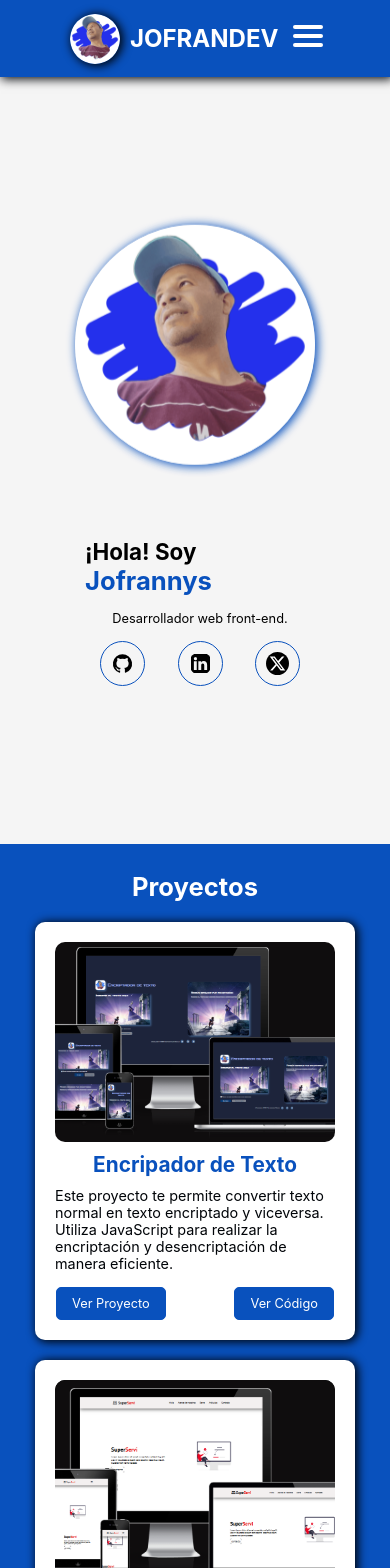
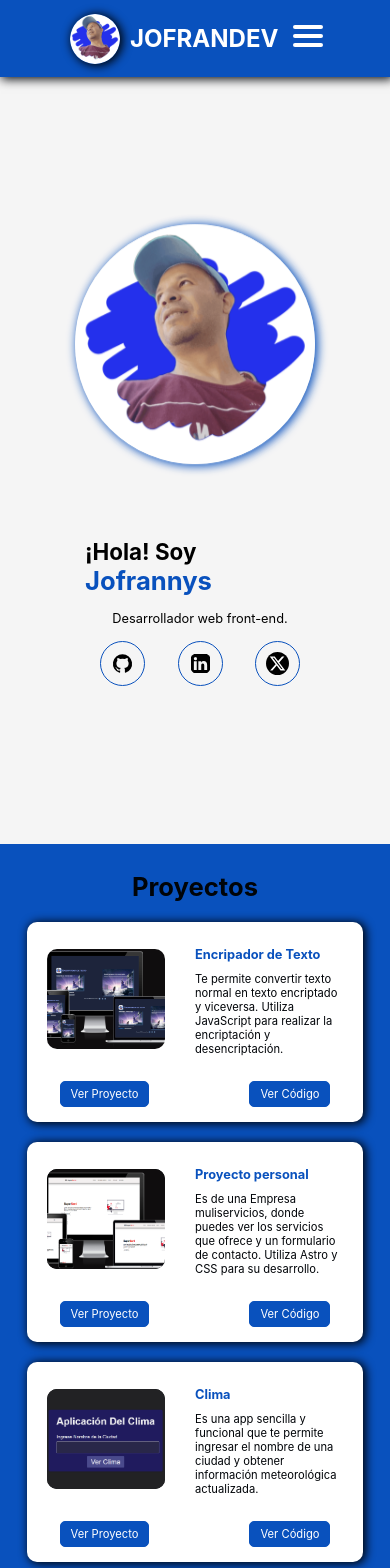
Before and after one commit to JofrarcDev/Portafolio, a React (Create React App) app: page / in a window 390 px wide. Shown: the top 1568 px of the page. Built offline with nearby package versions, Linux system fonts and the light colour scheme.

Commit message:
arreglado version resposive de las cards proyectos

```diff
--- a/src/componentes/proyectos/proyecto.jsx
+++ b/src/componentes/proyectos/proyecto.jsx
@@ -5,9 +5,17 @@ import './proyectos.css';
 const Proyecto = (props) => {
     return (
         <div className="proyecto__caja">
-            <img className="proyecto__img" src={require(`../../../public/imagenes/proyecto-${props.imagen}.png`)} alt={`${props.nombre}`} />
-            <h3 className="proyecto__titulo">{props.nombre}</h3>
-            <p className="proyecto__descripcion">{props.descripcion}</p>
+                <div className="contenedor__detalles">
+                    <figure className="proyecto__figura">
+                        <img className="proyecto__img" src={require(`../../../public/imagenes/proyecto-${props.imagen}.png`)} alt={`${props.nombre}`} />
+                    </figure>
+                    <div className='contenedor__texto'>
+                        <h3 className="proyecto__titulo">{props.nombre}</h3>
+                        <p className="proyecto__descripcion">{props.descripcion}</p>
+                    </div>
+
+                </div>
+
             <div className="proyecto__caja-botones">
                 <a href={`${props.link}`} className="proyecto__boton">Ver Proyecto</a>
                 <a href={`${props.codigo}`} className="proyecto__boton">Ver Código</a>
--- a/src/componentes/proyectos/proyectos.css
+++ b/src/componentes/proyectos/proyectos.css
@@ -19,7 +19,7 @@
     font-size: 2rem;
     font-weight: bold;
     margin-bottom: 20px;
-    color: #fff;
+    color: #000408;
 }
 .contenedor__proyectos .contenedor__proyectos-seccion .contenedor__proyectos-cajas{
     display: flex;
@@ -41,10 +41,17 @@
     align-items: center;
     text-align: center;
 }
+.contenedor__proyectos .contenedor__proyectos-seccion .contenedor__proyectos-cajas .proyecto__caja .contenedor__detalles .proyecto__figura{
+    display: flex;
+    align-items: center;
+    justify-content: center;
+    width: 320px;
+    height: 200px;
 
+}
 .contenedor__proyectos .contenedor__proyectos-seccion .contenedor__proyectos-cajas .proyecto__caja img{
     width: 100%;
-    height: 200px;
+
     object-fit: cover;
     border-radius: 10px;
     background-color: #000408;
@@ -86,6 +93,7 @@
     border: 1px solid #0951bd;
 }
 
+
 @media (max-width: 840px){
     .contenedor__proyectos .contenedor__proyectos-seccion .contenedor__proyectos-cajas{
         flex-direction: column;
@@ -98,23 +106,62 @@
 
 }
 
+
 @media (max-width: 576px) {
     .contenedor__proyectos .contenedor__proyectos-seccion .contenedor__proyectos-cajas .proyecto__caja{
 
-        width: 320px;
+        width: 100%;
+        height: 200px;
 
     }
     .contenedor__proyectos .contenedor__proyectos-seccion h2 {
         font-size: 1.6rem;
     }
-    .contenedor__proyectos .contenedor__proyectos-seccion .contenedor__proyectos-cajas .proyecto__caja h3{
-        font-size: 1.3rem;
+    .contenedor__proyectos .contenedor__proyectos-seccion .contenedor__proyectos-cajas .proyecto__caja .contenedor__detalles {
+        display: flex;
+        align-items: center;
+        justify-content: space-between;
     }
-    .contenedor__proyectos .contenedor__proyectos-seccion .contenedor__proyectos-cajas .proyecto__caja p{
-        font-size: 0.9rem;
+    .contenedor__proyectos .contenedor__proyectos-seccion .contenedor__proyectos-cajas .proyecto__caja .contenedor__detalles .proyecto__figura{
+        width: 40%;
+        height: 100px;
+    }
+    .contenedor__detalles .proyecto__figura .proyecto__img{
+        width: 100%;
+        height: 100%;
+        object-fit: cover;
+    }
+     .contenedor__proyectos .contenedor__proyectos-seccion .contenedor__proyectos-cajas .proyecto__caja .contenedor__detalles .contenedor__texto{
+        width: 50%;
+    }
+
+    .contenedor__proyectos .contenedor__proyectos-seccion .contenedor__proyectos-cajas .proyecto__caja .contenedor__detalles .contenedor__texto h3{
+        font-size: 1rem;
+    }
+    .contenedor__proyectos .contenedor__proyectos-seccion .contenedor__proyectos-cajas .proyecto__caja .contenedor__detalles .contenedor__texto p{
+        font-size: 0.7rem;
     }
     .contenedor__proyectos .contenedor__proyectos-seccion .contenedor__proyectos-cajas .proyecto__caja a{
         padding: 8px 15px;
         font-size: 0.8rem;
     }
+    .contenedor__proyectos .contenedor__proyectos-seccion .contenedor__proyectos-cajas .proyecto__caja .proyecto__caja-botones{
+        display: flex;
+        justify-content: center;
+        gap: 100px;
+        align-items: center;
+        margin-top: 10px;
+    }
+
 }
+
+@media (max-width: 406px){
+        .contenedor__proyectos .contenedor__proyectos-seccion .contenedor__proyectos-cajas .proyecto__caja .proyecto__caja-botones a{
+            padding: 5px 10px;
+            font-size: 0.7rem;
+    }
+    .contenedor__proyectos .contenedor__proyectos-seccion .contenedor__proyectos-cajas .proyecto__caja .contenedor__detalles .contenedor__texto h3{
+        font-size: 0.8rem;
+        text-align: left;
+    }
+}
--- a/src/componentes/proyectos/proyectos.jsx
+++ b/src/componentes/proyectos/proyectos.jsx
@@ -12,28 +12,28 @@ const Proyectos = () => {
                     <Proyecto
                     nombre="Encripador de Texto"
                     imagen="01"
-                    descripcion="Este proyecto te permite convertir texto normal en texto encriptado y viceversa. Utiliza JavaScript para realizar la encriptación y desencriptación de manera eficiente."
+                    descripcion="Te permite convertir texto normal en texto encriptado y viceversa. Utiliza JavaScript para realizar la encriptación y desencriptación."
                     link="https://jofrarcdev.github.io/Encriptador/"
                     codigo="https://github.com/JofrarcDev/Encriptador"/>
 
                     <Proyecto
                     nombre="Proyecto personal"
                     imagen="02"
-                    descripcion="Este proyecto es de una empresa muliservicios, donde puedes ver los servicios que ofrece la empresa y un formulario de contacto. Utiliza Astro y CSS para su desarrollo."
+                    descripcion="Es de una Empresa muliservicios, donde puedes ver los servicios que ofrece y un formulario de contacto. Utiliza Astro y CSS para su desarrollo."
                     link="https://proyecto-personal-three.vercel.app/"
                     codigo="https://github.com/JofrarcDev/proyecto-personal"/>
 
                     <Proyecto
                     nombre="Clima"
                     imagen="03"
-                    descripcion="Clima es una app sencilla y funcional que permite al usuario ingresar el nombre de una ciudad y obtener información meteorológica actualizada."
+                    descripcion="Es una app sencilla y funcional que te permite ingresar el nombre de una ciudad y obtener información meteorológica actualizada."
                     link="https://clima-gskk.onrender.com/"
                     codigo="https://github.com/JofrarcDev/App-Clima"/>
 
                     <Proyecto
                     nombre="Encripador de Texto"
                     imagen="01"
-                    descripcion="Este proyecto te permite convertir texto normal en texto encriptado y viceversa. Utiliza JavaScript para realizar la encriptación y desencriptación de manera eficiente."
+                    descripcion="te permite convertir texto normal en texto encriptado y viceversa. Utiliza JavaScript para realizar la encriptación y desencriptación."
                     link="https://jofrarcdev.github.io/Encriptador/"
                     codigo="https://github.com/JofrarcDev/Encriptador"/>
 
```
